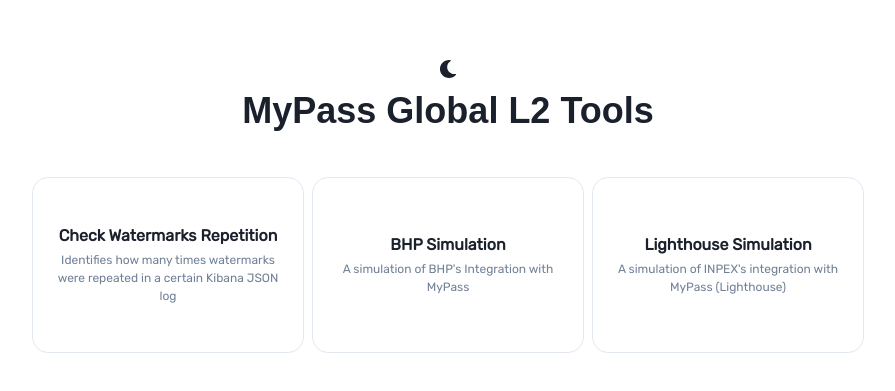
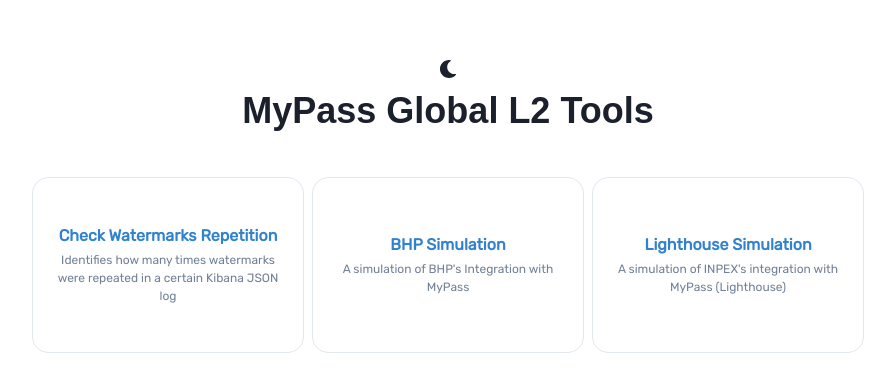
Before and after one commit to babski123/MyPass-L2-Tools, a React (Create React App) app: page /#/ in a window 1280 px wide. Shown: the part 199-590 px from the top of the page, without its empty margins (192-1087 px from the left). Built offline with nearby package versions, Linux system fonts and the light colour scheme.

Commit message:
add styling to Link components

```diff
--- a/src/components/ClickableBox.js
+++ b/src/components/ClickableBox.js
@@ -16,8 +16,8 @@
             p="1.5em"
         >
             <Box textAlign="center">
-                <Text as="b">
-                    <Link color="blue.500" to={boxDetails.link}>{boxDetails.linkText}</Link>
+                <Text as="b" color="blue.500">
+                    <Link className='hoverable-link' to={boxDetails.link}>{boxDetails.linkText}</Link>
                 </Text>
                 <Text marginTop="0.2em" color="gray.500" fontSize="xs">{boxDetails.linkDesc}</Text>
             </Box>
--- a/src/components/ErrorPage.js
+++ b/src/components/ErrorPage.js
@@ -22,10 +22,10 @@
         Sorry, an unexpected error has occurred.
       </Text>
 
-      <Link as="a"
+      <Link className="hoverable-link" as="a"
         to="/"
         variant="solid">
-        Home
+        HOME
       </Link>
     </Box>
   )
--- /dev/null
+++ b/src/index.css
@@ -0,0 +1,3 @@
+.hoverable-link:hover {
+    text-decoration: underline;
+}
--- a/src/index.js
+++ b/src/index.js
@@ -1,15 +1,13 @@
 import { ColorModeScript, ChakraProvider } from '@chakra-ui/react';
 import React, { StrictMode } from 'react';
 import * as ReactDOM from 'react-dom/client';
+import './index.css'
 import App from './App';
 import reportWebVitals from './reportWebVitals';
 import * as serviceWorker from './serviceWorker';
 import '@fontsource/rubik';
 import theme from './theme';
-import {
-  createHashRouter,
-  RouterProvider,
-} from "react-router-dom";
+import { createHashRouter, RouterProvider } from "react-router-dom";
 import ErrorPage from './components/ErrorPage';
 import WatermarksChecker from './routes/WatermarksChecker';
 
--- a/src/routes/WatermarksChecker.js
+++ b/src/routes/WatermarksChecker.js
@@ -81,7 +81,7 @@
     <Flex p="1em" minHeight={"100vh"} alignContent={"center"} justifyContent={"center"}>
       <Center flexDirection={"column"}>
         <Text as="b">
-          <Link to="/">HOME</Link>
+          <Link className="hoverable-link" to="/">HOME</Link>
         </Text>
         <ColorModeSwitcher />
         <VStack marginBottom="1.5em" spacing={3}>
```
